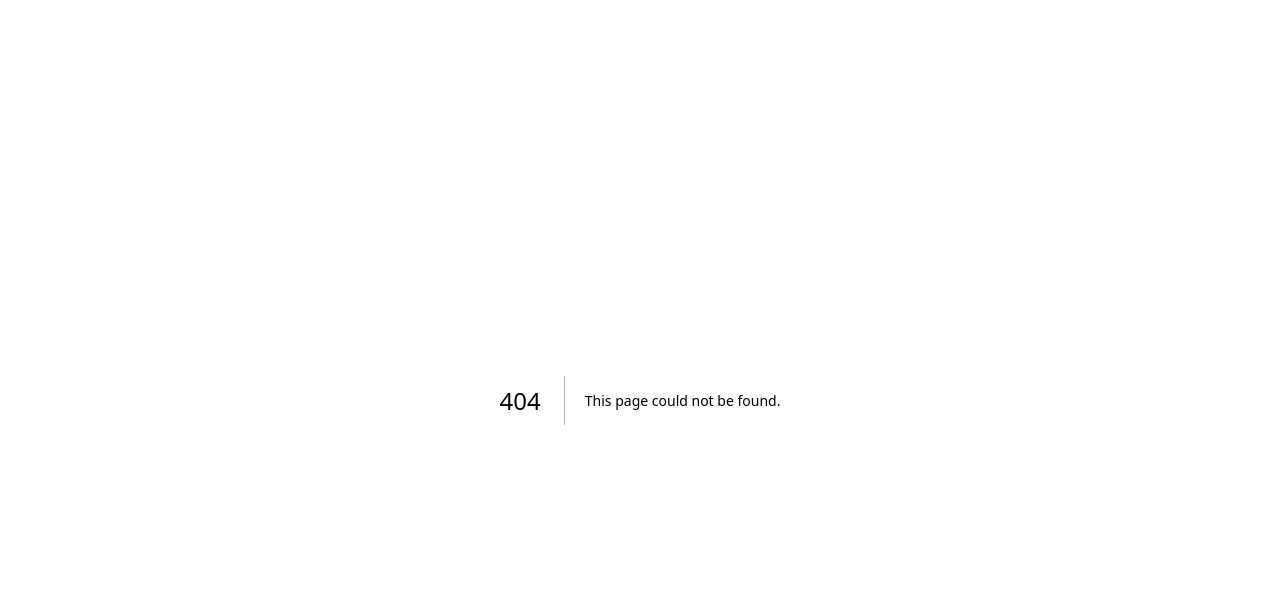
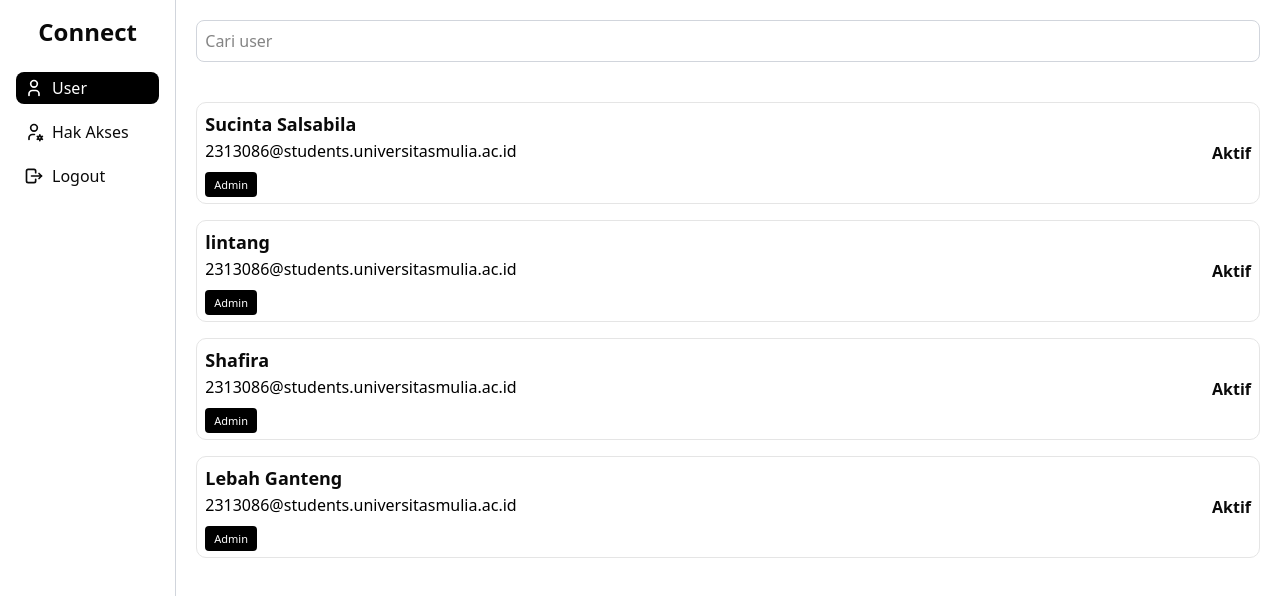
Before and after one commit to sucintasalsabila/connect-app, a Next.js app: page /admin/users in a window 1280 px wide. Before the commit this address had no page. Shown: the top 596 px of the page. Built offline with nearby package versions, Linux system fonts and the light colour scheme.

Commit message:
feat create page user

```diff
--- a/package.json
+++ b/package.json
@@ -10,7 +10,7 @@
   },
   "dependencies": {
     "@radix-ui/react-slot": "^1.2.3",
-    "@tabler/icons-react": "^3.33.0",
+    "@tabler/icons-react": "^3.34.0",
     "class-variance-authority": "^0.7.1",
     "clsx": "^2.1.1",
     "lucide-react": "^0.511.0",
--- /dev/null
+++ b/src/app/admin/layout.js
@@ -0,0 +1,39 @@
+import { IconUser, IconUserCog, IconLogout } from "@tabler/icons-react";
+export default function AdminLayout({ children }) {
+  return (
+    <div className="flex w-screen h-screen">
+      <aside className="w-[200px] bg-white border-r border-gray-300 p-4 flex flex-col">
+        <h1 className="text-2xl font-bold text-center">Connect</h1>
+        <nav className="flex flex-col gap-3 mt-6">
+          <button
+            type="button"
+            aria-label="User Page"
+            className="flex items-center gap-2 px-2 py-1 bg-black text-white rounded-md"
+          >
+            <IconUser size={20} />
+            User{" "}
+          </button>
+          <button
+            type="button"
+            aria-label="Manage Access Rights"
+            className="flex items-center gap-2 px-2 py-1 hover:bg-gray-200 rounded-md"
+          >
+            <IconUserCog size={20} />
+            Hak Akses{" "}
+          </button>
+          <button
+            type="button"
+            aria-label="Logout"
+            className="flex items-center gap-2 px-2 py-1 hover:bg-gray-200 rounded-md"
+          >
+            <IconLogout size={20} />
+            Logout{" "}
+          </button>
+        </nav>
+      </aside>
+      <section id="content" className=" w-[100%] p-5">
+        {children}
+      </section>
+    </div>
+  );
+}
--- /dev/null
+++ b/src/app/admin/roles/page.js
@@ -0,0 +1,3 @@
+export default function RolesPage() {
+  return <p>fhfhf</p>;
+}
--- /dev/null
+++ b/src/app/admin/users/page.js
@@ -0,0 +1,33 @@
+"use client";
+import UserCard from "@/components/ui/user-card";
+import { dataUser } from "@/mock/data-user";
+import {
+  IconUser,
+  IconUserCog,
+  IconLogout,
+  IconPlus,
+} from "@tabler/icons-react";
+
+export default function User_Page() {
+  const data = dataUser;
+
+  return (
+    <div className="flex flex-col gap-4">
+      <input
+        type="text"
+        placeholder="Cari user"
+        aria-label="Cari user"
+        className="w-full border border-gray-300 rounded-md p-2 mb-6"
+      />
+      {data.map((employee, index) => (
+        <UserCard
+          key={index}
+          fullname={employee.fullname}
+          email={"2313086@students.universitasmulia.ac.id"}
+          role={"Admin"}
+          status={"Aktif"}
+        />
+      ))}
+    </div>
+  );
+}
--- a/src/app/users/page.js
+++ /dev/null
@@ -1,75 +0,0 @@
-"use client";
-import UserCard from "@/components/ui/user-card";
-import { dataUser } from "@/mock/data-user";
-import {
-  IconUser,
-  IconUserCog,
-  IconLogout,
-  IconPlus,
-} from "@tabler/icons-react";
-
-export default function User_Page() {
-  const data = dataUser;
-
-  return (
-    <div className="flex h-screen">
-      <aside className="w-[200px] bg-white border-r border-gray-300 p-4 flex flex-col">
-        <h1 className="text-2xl font-bold text-center">Connect</h1>
-        <nav className="flex flex-col gap-3 mt-6">
-          <button
-            type="button"
-            aria-label="User Page"
-            className="flex items-center gap-2 px-2 py-1 bg-black text-white rounded-md"
-          >
-            <IconUser size={20} />
-            User{" "}
-          </button>
-          <button
-            type="button"
-            aria-label="Manage Access Rights"
-            className="flex items-center gap-2 px-2 py-1 hover:bg-gray-200 rounded-md"
-          >
-            <IconUserCog size={20} />
-            Hak Akses{" "}
-          </button>
-          <button
-            type="button"
-            aria-label="Logout"
-            className="flex items-center gap-2 px-2 py-1 hover:bg-gray-200 rounded-md"
-          >
-            <IconLogout size={20} />
-            Logout{" "}
-          </button>
-        </nav>
-      </aside>
-
-      <main className="flex-1 p-6 bg-white relative">
-        <div className="w-full px-6">
-          <input
-            type="text"
-            placeholder="Cari user"
-            aria-label="Cari user"
-            className="w-full border border-gray-300 rounded-md p-2 mb-6"
-          />
-          {data.map((employee, index) => (
-            <UserCard
-              key={index}
-              fullname={employee.fullname}
-              email={"2313086@students.universitasmulia.ac.id"}
-              role={"Admin"}
-              status={"Aktif"}
-            />
-          ))}
-        </div>
-
-        <button
-          type="button"
-          aria-label="Tambah User"
-          className="absolute bottom-6 right-6 bg-gray-200 hover:bg-gray-300 p-2 w-10 h-10 flex items-center justify-center rounded"
-        >
-          <IconPlus size={20} />
-        </button>
-      </main>
-    </div>
-  );
-}
```
Also changed, not shown: 1 other file (tests, documents, lock files or other folders).
